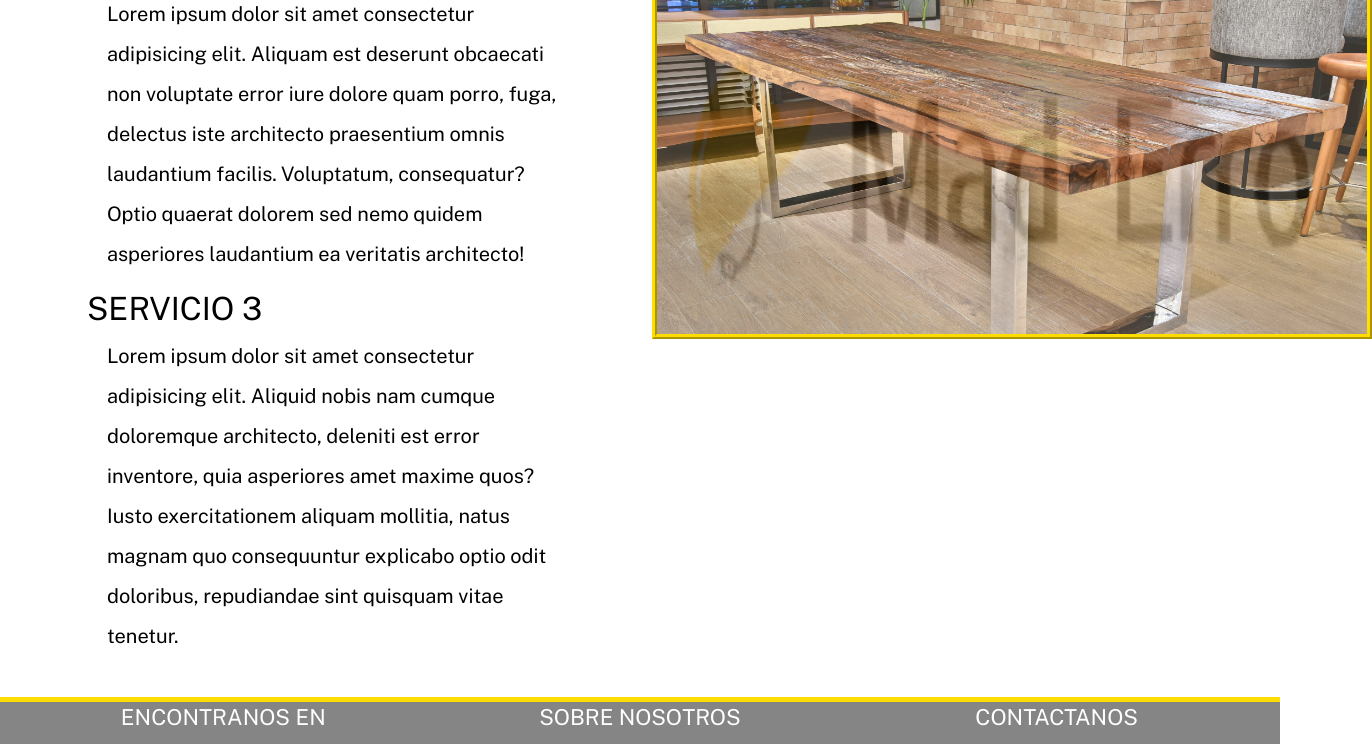
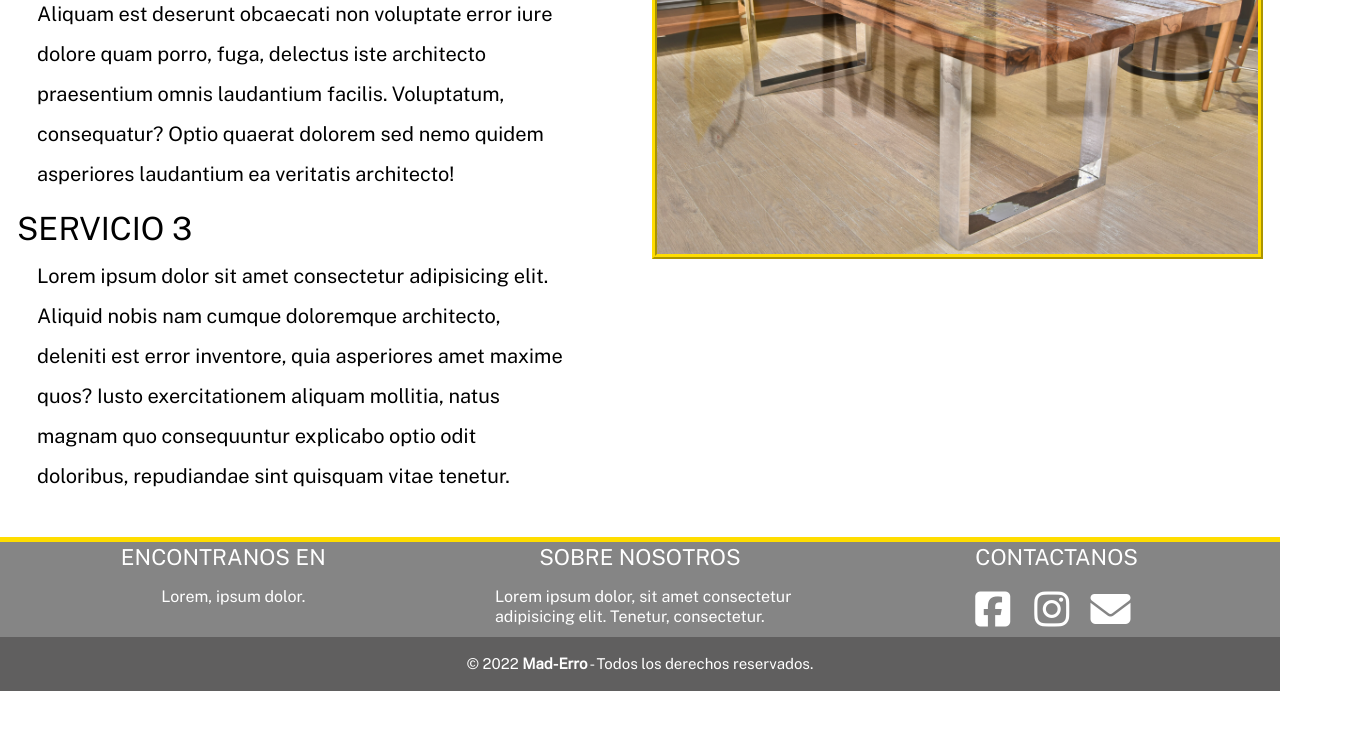
Before and after one commit to Miguel-Funes/Proyecto-coder, a plain HTML site: page servicios.html in a window 1280 px wide. Shown: the part 540-1284 px from the top of the page, 1372 px wide, since content can reach past the window. After the commit the page ends 1231 px from the top, so only its background shows below. Drawn offline with nearby package versions, Linux system fonts and the light colour scheme; a web font is replaced by a local one.

Commit message:
Centramos el contenido de la pagina servicios y sobremi para desktop y mobile

```diff
--- a/servicios.html
+++ b/servicios.html
@@ -30,7 +30,7 @@
             </ul>
     </header> <!--Fin encabezado-->
     <main> <!--Inicio del contenido-->
-        <article class="container">
+        <article class="container-fluid">
             <div class="row align-items-center">
                 <div class="col-12 col-xl-6">
                     <h2> SERVICIO 1 </h2> <!--Servicios prestados-->
@@ -40,7 +40,7 @@
                     <h2> SERVICIO 3 </h2>
                         <p> Lorem ipsum dolor sit amet consectetur adipisicing elit. Aliquid nobis nam cumque doloremque architecto, deleniti est error inventore, quia asperiores amet maxime quos? Iusto exercitationem aliquam mollitia, natus magnam quo consequuntur explicabo optio odit doloribus, repudiandae sint quisquam vitae tenetur.</p>
                 </div>
-                <div class="col-12 col-xl-6">
+                <div class="col-12 col-xl-6 flex-box">
                     <div class="boxImagenes"></div>
                 </div>
             </div>
--- a/style.css
+++ b/style.css
@@ -249,6 +249,16 @@ main article {
     animation-timing-function: linear;
 }
 
+div a {
+    display: flex;
+    justify-content: center;
+}
+
+div .flex-box {
+    display: flex;
+    justify-content: center;
+}
+
 @keyframes boxAnimate {
     0% {
         background-image: url(img/titulo.png);
```
